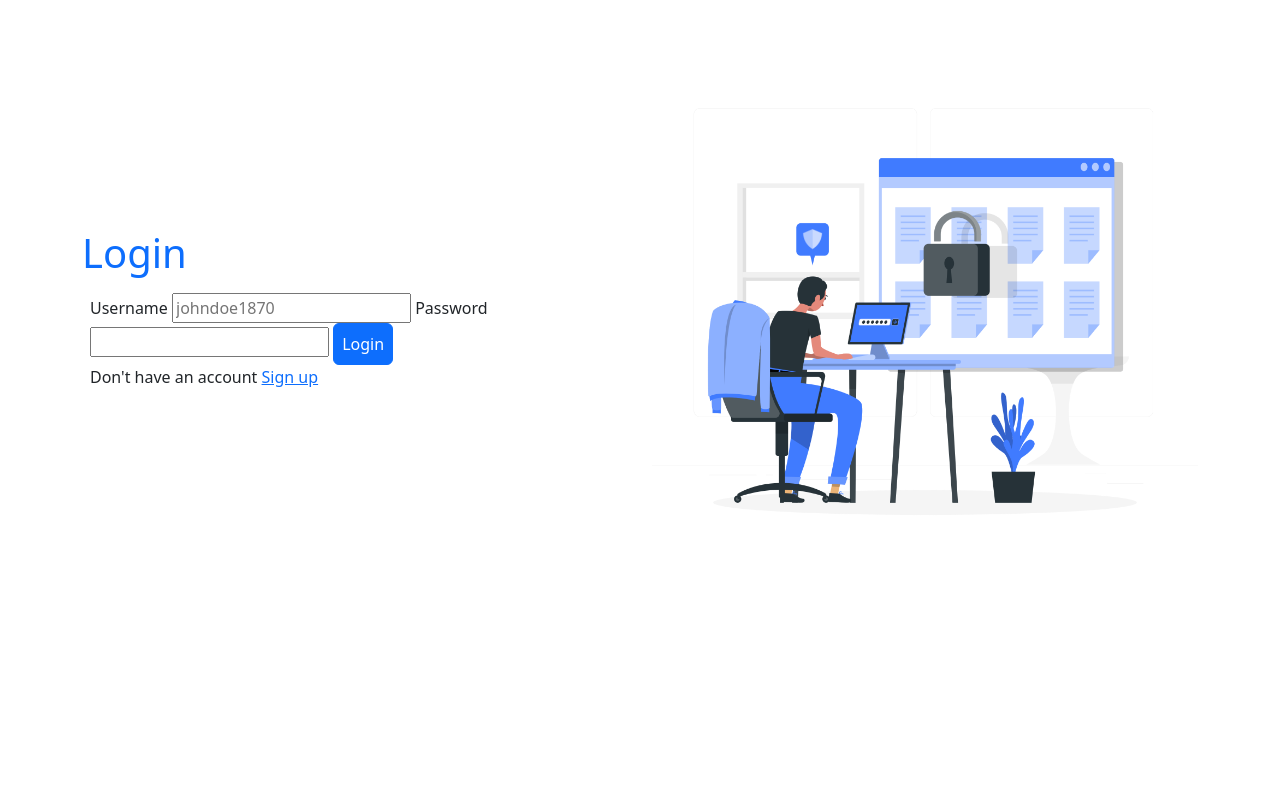
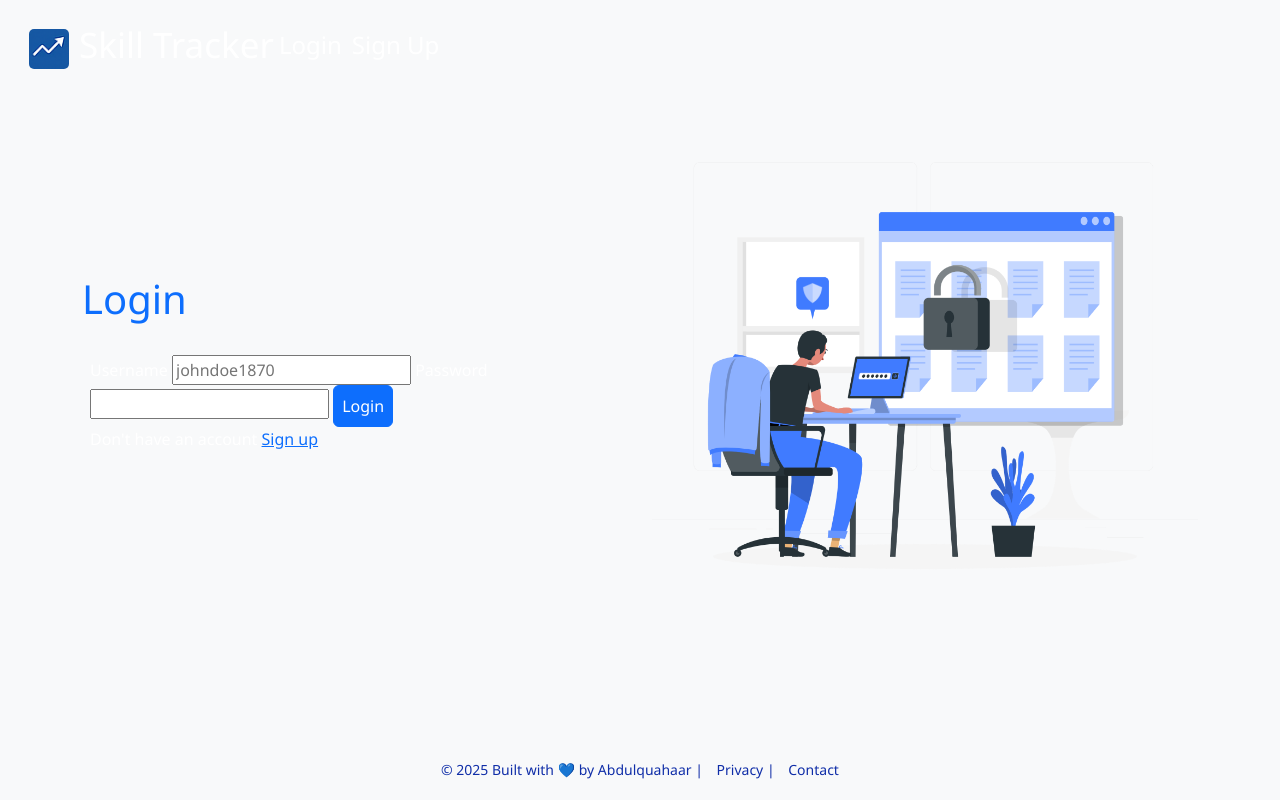
Before and after one commit to oladayotech/Skill-Tracker, a Django app: page /login/ in a window 1280 px wide. Run offline with Django 5.2, Linux system fonts and the light colour scheme.

Commit message:
Design loginpage and styling it

```diff
--- a/static/css/signup.css
+++ b/static/css/signup.css
@@ -1,9 +1,58 @@
-body {
-    background-color: #f8f9fa;
-    font-family: 'Segoe UI', Tahoma, Geneva, Verdana, sans-serif;
-}
-
 h1 {
     font-weight: 700;
     color: #2b2f4e;
 }
+
+.body {
+    /* background-color: #F5F5F5; or whatever color you picked */
+    /* background-color: #102ea8; */
+    /* background-color: blue; */
+    background-color: #f8f9fa;
+    font-family: 'Segoe UI', Tahoma, Geneva, Verdana, sans-serif;
+    color: white; /* default text color */
+    margin: 0;
+    padding: 0;
+    min-height: 100vh;
+    display: flex;
+    flex-direction: column;
+}
+
+nav {
+    display: flex;
+    align-items: center;
+    /* width: 100%; */
+}
+.nav-h2{
+    color: white;
+    font-family: 'Segoe UI', Tahoma, Geneva, Verdana, sans-serif;
+    font-size: 35px;
+    margin-left: 5px;
+}
+.nav-link{
+    /* margin-left: 40px; */
+    /* justify-content: end; */
+    align-items: center;
+}
+.nav-link a{
+    color: white;
+    text-decoration: none;
+    padding: 5px;
+}
+
+.nav-link a:hover {
+    color: #00bcd4;
+}
+
+footer {
+    position: absolute;
+    bottom: 20px;
+    width: 100%;
+    text-align: center;
+    font-size: 14px;
+    color: #102ea8;
+}
+footer a{
+    text-decoration: none;
+    margin-left: 10px;
+    color: #102ea8;
+}
--- a/templates/login.html
+++ b/templates/login.html
@@ -8,13 +8,23 @@
     <link href="https://cdn.jsdelivr.net/npm/bootstrap@5.3.3/dist/css/bootstrap.min.css" rel="stylesheet" integrity="sha384-QWTKZyjpPEjISv5WaRU9OFeRpok6YctnYmDr5pNlyT2bRjXh0JMhjY6hW+ALEwIH" crossorigin="anonymous">
     <title>Login</title>
 </head>
-<body>
-    <div class="container py-5">
+<body class="body">
+    <nav class="p-4 align-middle">
+        <div style="display: flex; align-items: center;">
+            <img style="padding: 5px; border-radius: 10px;" src="{% static 'images\ChatGPT Image Apr 22, 2025, 07_31_14 PM1.png' %}" width="50px" height="50px" alt="">
+            <h2 class="nav-h2">Skill Tracker</h2>
+        </div>
+        <div class="nav-link d-flex flex-row-reverse justify-content-end">
+            <a href="{% url 'signup' %}"><h4>Sign Up</h4></a>
+            <a href="{% url 'login' %}"><h4>Login</h4></a>
+        </div>
+    </nav>
+    <div class="container py-1">
         <div class="row align-items-center">
             <div class="col-lg-6 col-md-7 col-sm-12 mb-4 mb-md-0 ">
                 <h1 class="text-primary">Login</h1>
                 <form class="p-2" action="" method="post">
-                    {{ error_message }}
+                    <p>{{ error_message }}</p>
                     {% csrf_token %}
                     <label for="username">Username</label>
                     <input type="text" name="username" id="username" placeholder="johndoe1870">
@@ -29,5 +39,11 @@
             </div>
         </div>
     </div>
+
+    <footer>
+        &copy; 2025 Built with 💙 by Abdulquahaar |
+        <a href="#">Privacy</a> |
+        <a href="https://github.com/oladayotech">Contact</a>
+      </footer>
 </body>
 </html>
```
Also changed, not shown: templates/dashboard.html (+15 -0 lines), templates/signup.html (+18 -2 lines), db.sqlite3, static/images/ChatGPT Image Apr 22, 2025, 08_11_08 PM.png (added), static/images/ChatGPT Image Apr 22, 2025, 08_44_20 PM.png (added).
